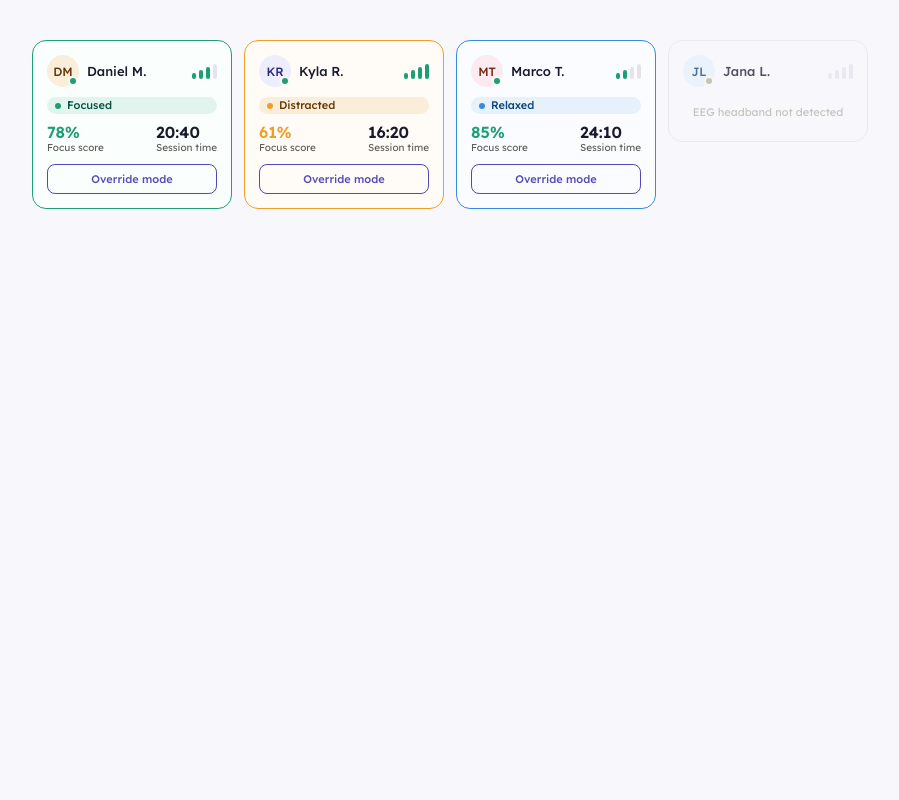
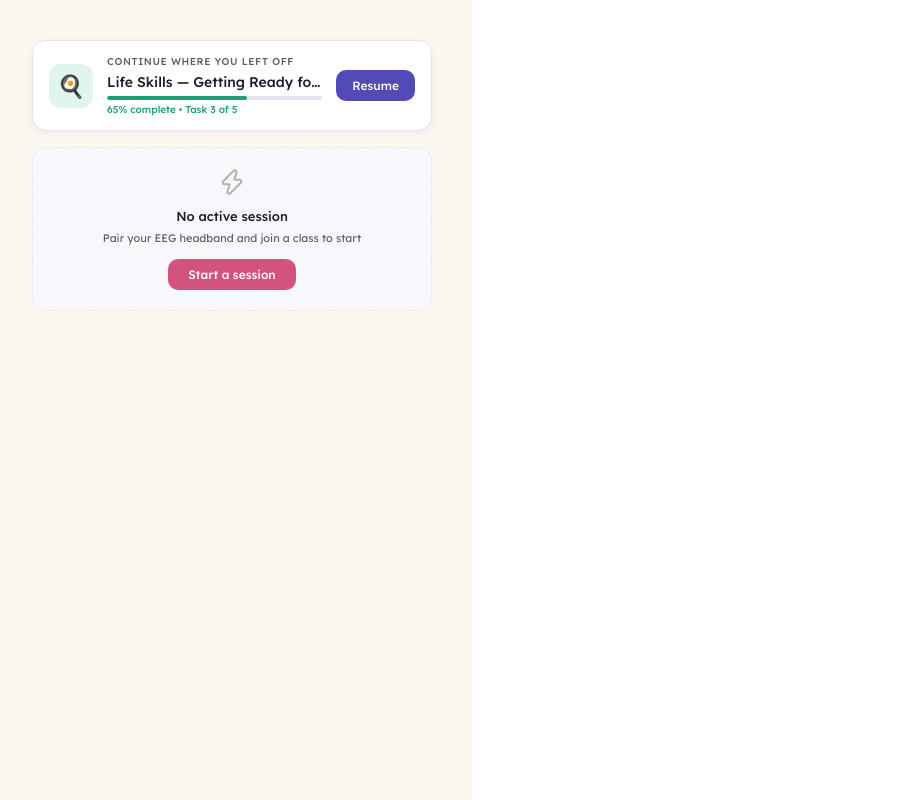
Before and after one commit to cortex-thesis/cortex-web, a React (Vite) app: page /student/profile in a window 1280 px wide. Shown: the whole page, without its empty margins (8-907 px from the left). Built offline with nearby package versions, Linux system fonts and the light colour scheme.

Commit message:
Added SessionCard molecule component

```diff
--- a/src/App.tsx
+++ b/src/App.tsx
@@ -1,43 +1,35 @@
-import { StudentStateCard } from './components/molecules'
-import { mockStudentsLive } from './mocks'
+import { SessionCard } from './components/molecules'
 
 function App() {
   return (
     <div
       style={{
-        background: '#F8F8FC',
+        background: '#FBF7EE',
         minHeight: '100vh',
         padding: '40px',
         display: 'flex',
-        gap: '12px',
-        flexWrap: 'wrap',
-        alignItems: 'flex-start',
+        flexDirection: 'column',
+        gap: '16px',
+        maxWidth: '480px',
       }}
     >
-      {mockStudentsLive.map((student) => (
-        <div key={student.id} style={{ width: '200px' }}>
-          <StudentStateCard
-            student={student}
-            onOverride={(id) => console.log('Override:', id)}
-          />
-        </div>
-      ))}
+      <SessionCard
+        session={{
+          classId: 'class-001',
+          className: 'Life Skills — Getting Ready for School',
+          iconEmoji: '🍳',
+          iconBg: '#E1F5EE',
+          taskIndex: 3,
+          taskTotal: 5,
+          progress: 65,
+        }}
+        onResume={() => console.log('Resuming...')}
+      />
 
-      <div style={{ width: '200px' }}>
-        <StudentStateCard
-          student={{
-            id: 'student-004',
-            name: 'Jana L.',
-            avatar: null,
-            currentState: null,
-            signalStrength: 0,
-            focusScore: 0,
-            sessionDuration: 0,
-            isConnected: false,
-          }}
-          onOverride={(id) => console.log('Override:', id)}
-        />
-      </div>
+      <SessionCard
+        session={null}
+        onStart={() => console.log('Starting new session...')}
+      />
     </div>
   )
 }
--- /dev/null
+++ b/src/components/molecules/SessionCard/SessionCard.module.css
@@ -0,0 +1,140 @@
+.card {
+  background: #ffffff;
+  border: 1px solid #e4e4ee;
+  border-radius: 14px;
+  padding: 14px 16px;
+  display: flex;
+  align-items: center;
+  gap: 14px;
+  box-shadow: 0 2px 8px rgba(45, 42, 122, 0.06);
+  width: 100%;
+  transition: box-shadow 0.15s ease;
+}
+
+.card:hover {
+  box-shadow: 0 4px 14px rgba(45, 42, 122, 0.1);
+}
+
+.iconWrap {
+  width: 44px;
+  height: 44px;
+  border-radius: 12px;
+  display: flex;
+  align-items: center;
+  justify-content: center;
+  flex-shrink: 0;
+}
+
+.iconEmoji {
+  font-size: 22px;
+  line-height: 1;
+}
+
+.info {
+  flex: 1;
+  display: flex;
+  flex-direction: column;
+  gap: 5px;
+  min-width: 0;
+}
+
+.label {
+  font-family: 'Lexend', sans-serif;
+  font-size: 10px;
+  font-weight: 500;
+  color: #5f5e5a;
+  text-transform: uppercase;
+  letter-spacing: 0.06em;
+}
+
+.title {
+  font-family: 'Lexend', sans-serif;
+  font-size: 14px;
+  font-weight: 500;
+  color: #1a1a2e;
+  white-space: nowrap;
+  overflow: hidden;
+  text-overflow: ellipsis;
+}
+
+.progRow {
+  display: flex;
+  flex-direction: column;
+  gap: 3px;
+}
+
+.progPct {
+  font-family: 'Lexend', sans-serif;
+  font-size: 10px;
+  font-weight: 500;
+  color: #1d9e75;
+}
+
+.resumeBtn {
+  padding: 8px 16px;
+  border-radius: 10px;
+  background: #534ab7;
+  color: #ffffff;
+  border: none;
+  font-family: 'Lexend', sans-serif;
+  font-size: 12px;
+  font-weight: 500;
+  cursor: pointer;
+  white-space: nowrap;
+  flex-shrink: 0;
+  transition: opacity 0.15s ease;
+}
+
+.resumeBtn:hover {
+  opacity: 0.88;
+}
+
+.empty {
+  background: #f8f8fc;
+  border: 1.5px dashed #e4e4ee;
+  border-radius: 14px;
+  padding: 20px 16px;
+  display: flex;
+  flex-direction: column;
+  align-items: center;
+  gap: 6px;
+  width: 100%;
+  text-align: center;
+}
+
+.emptyIcon {
+  margin-bottom: 2px;
+}
+
+.emptyTitle {
+  font-family: 'Lexend', sans-serif;
+  font-size: 13px;
+  font-weight: 500;
+  color: #1a1a2e;
+}
+
+.emptySub {
+  font-family: 'Lexend', sans-serif;
+  font-size: 11px;
+  font-weight: 400;
+  color: #5f5e5a;
+  line-height: 1.5;
+}
+
+.startBtn {
+  margin-top: 6px;
+  padding: 8px 20px;
+  border-radius: 10px;
+  background: #d4537e;
+  color: #ffffff;
+  border: none;
+  font-family: 'Lexend', sans-serif;
+  font-size: 12px;
+  font-weight: 500;
+  cursor: pointer;
+  transition: opacity 0.15s ease;
+}
+
+.startBtn:hover {
+  opacity: 0.88;
+}
--- /dev/null
+++ b/src/components/molecules/SessionCard/SessionCard.tsx
@@ -0,0 +1,97 @@
+import { Zap } from 'lucide-react'
+import { ProgressBar } from '../../atoms'
+import styles from './SessionCard.module.css'
+import clsx from 'clsx'
+
+interface ActiveSession {
+  classId: string
+  className: string
+  iconEmoji: string
+  iconBg: string
+  taskIndex: number
+  taskTotal: number
+  progress: number
+}
+
+interface SessionCardProps {
+  session?: ActiveSession | null
+  onResume?: () => void
+  onStart?: () => void
+  className?: string
+}
+
+function SessionCard({
+  session,
+  onResume,
+  onStart,
+  className,
+}: SessionCardProps) {
+  if (!session) {
+    return (
+      <div className={clsx(styles.empty, className)}>
+        <div className={styles.emptyIcon} aria-hidden="true">
+          <Zap size={28} strokeWidth={1.75} color="#B4B2A9" />
+        </div>
+        <span className={styles.emptyTitle}>No active session</span>
+        <span className={styles.emptySub}>
+          Pair your EEG headband and join a class to start
+        </span>
+        <button
+          className={styles.startBtn}
+          onClick={onStart}
+          aria-label="Start a new session"
+        >
+          Start a session
+        </button>
+      </div>
+    )
+  }
+
+  const {
+    className: name,
+    iconEmoji,
+    iconBg,
+    taskIndex,
+    taskTotal,
+    progress,
+  } = session
+
+  return (
+    <div className={clsx(styles.card, className)}>
+      <div
+        className={styles.iconWrap}
+        style={{ background: iconBg }}
+        aria-hidden="true"
+      >
+        <span className={styles.iconEmoji}>{iconEmoji}</span>
+      </div>
+
+      <div className={styles.info}>
+        <span className={styles.label}>Continue where you left off</span>
+        <span className={styles.title}>{name}</span>
+        <div className={styles.progRow}>
+          <ProgressBar
+            value={progress}
+            state="focused"
+            size="xs"
+            ariaLabel={`${Math.round(progress)}% complete`}
+          />
+          <span className={styles.progPct}>
+            {Math.round(progress)}% complete
+            {taskTotal > 0 && ` • Task ${taskIndex} of ${taskTotal}`}
+          </span>
+        </div>
+      </div>
+
+      <button
+        className={styles.resumeBtn}
+        onClick={onResume}
+        aria-label={`Resume ${name}`}
+      >
+        Resume
+      </button>
+    </div>
+  )
+}
+
+export default SessionCard
--- /dev/null
+++ b/src/components/molecules/SessionCard/index.ts
@@ -0,0 +1 @@
+export { default } from './SessionCard'
--- a/src/components/molecules/index.ts
+++ b/src/components/molecules/index.ts
@@ -7,3 +7,4 @@ export { default as TaskCard } from './TaskCard'
 export { default as BreathingGuide } from './BreathingGuide'
 export { default as EEGWaveDisplay } from './EEGWaveDisplay'
 export { default as StudentStateCard } from './StudentStateCard'
+export { default as SessionCard } from './SessionCard'
```
